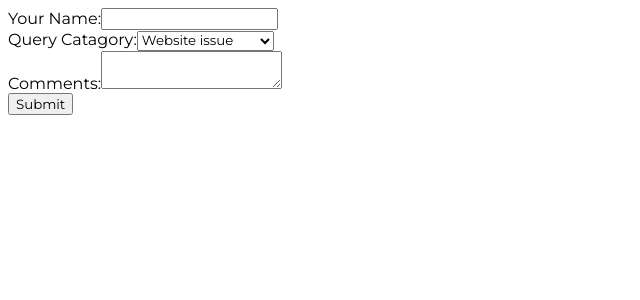
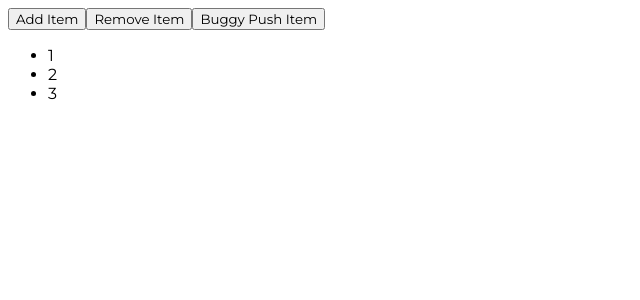
Before and after one commit to BekMart/functional-component-challenge, a React (Create React App) app in the folder my-app/: page / in a window 1280 px wide. Shown: the top 300 px of the page, without its empty margins (0-640 px from the left). Built offline with nearby package versions, Linux system fonts and the light colour scheme.

Commit message:
Demonstrate using hooks with arrays
Add/subtract items from an array - DO NOT USE PUSH

```diff
--- a/my-app/src/App.js
+++ b/my-app/src/App.js
@@ -1,10 +1,9 @@
 import "./App.module.css";
-import ControlledFormHooks from "./components/ControlledFormHooks";
-
+import UseStateWithArrays from "./components/UseStateWithArrays";
 
 function App() {
   return <div className="App">
-      <ControlledFormHooks />
+      <UseStateWithArrays />
   </div>;
 }
 
--- /dev/null
+++ b/my-app/src/components/UseStateWithArrays.js
@@ -0,0 +1,37 @@
+import React, { useState } from "react";
+
+function UseStateWithArrays() {
+  const [nums, setNums] = useState([1, 2, 3]);
+  const addNums = () => {
+    setNums([...nums, nums.length +1]);
+  }
+  // This intefers with the above function and causes problems - don't use push!
+  const buggyPushNums = () => {
+    nums.push(nums.length + 1);
+    setNums(nums);
+    console.log(nums);
+  }
+  // return false for last item so its left out of resulting array
+  const removeNum = () => {
+    setNums(
+        nums.filter((item, idx) => {
+            return idx !== nums.length - 1;
+        })
+    );
+  }
+
+  return (
+    <div>
+      <button onClick={addNums}>Add Item</button>
+      <button onClick={removeNum}>Remove Item</button>
+      <button onClick={buggyPushNums}>Buggy Push Item</button>
+      <ul>
+        {nums.map((num) => (
+          <li key={num}>{num}</li>
+        ))}
+      </ul>
+    </div>
+  );
+}
+
+export default UseStateWithArrays;
```
